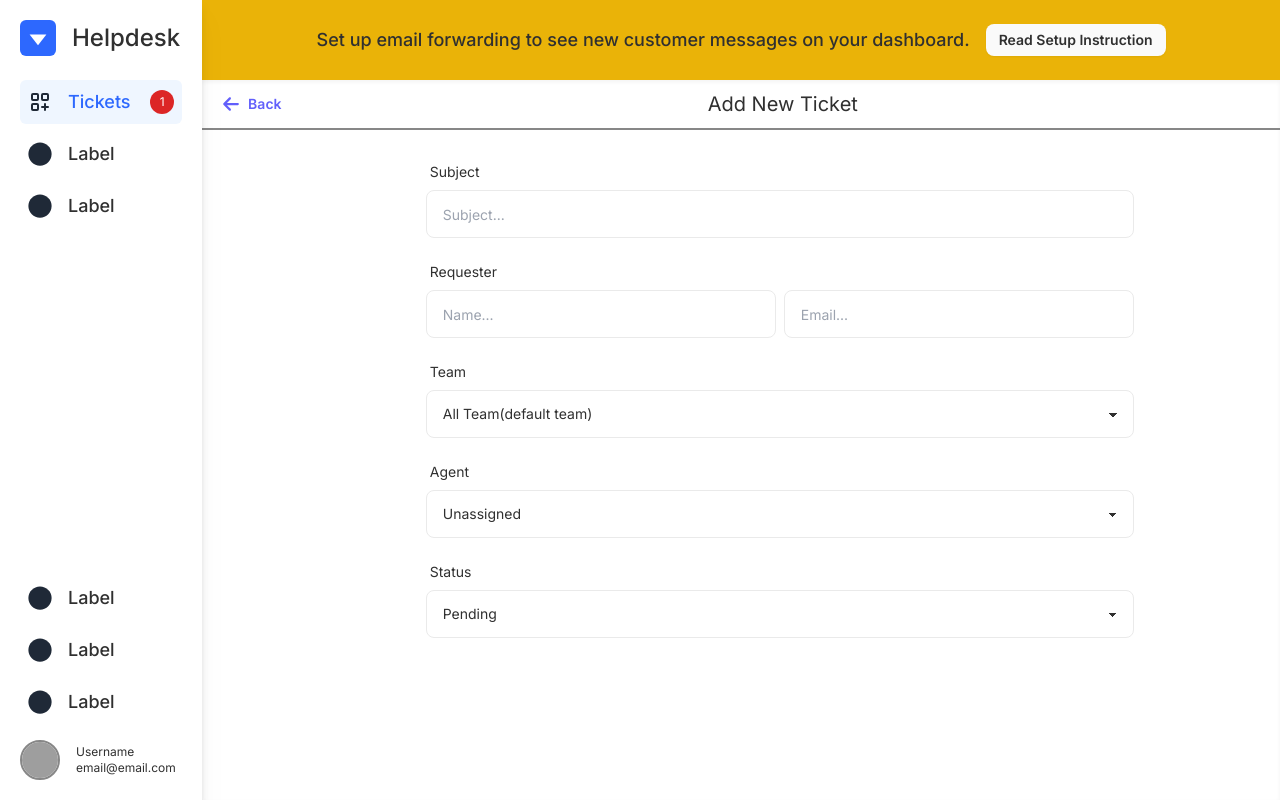
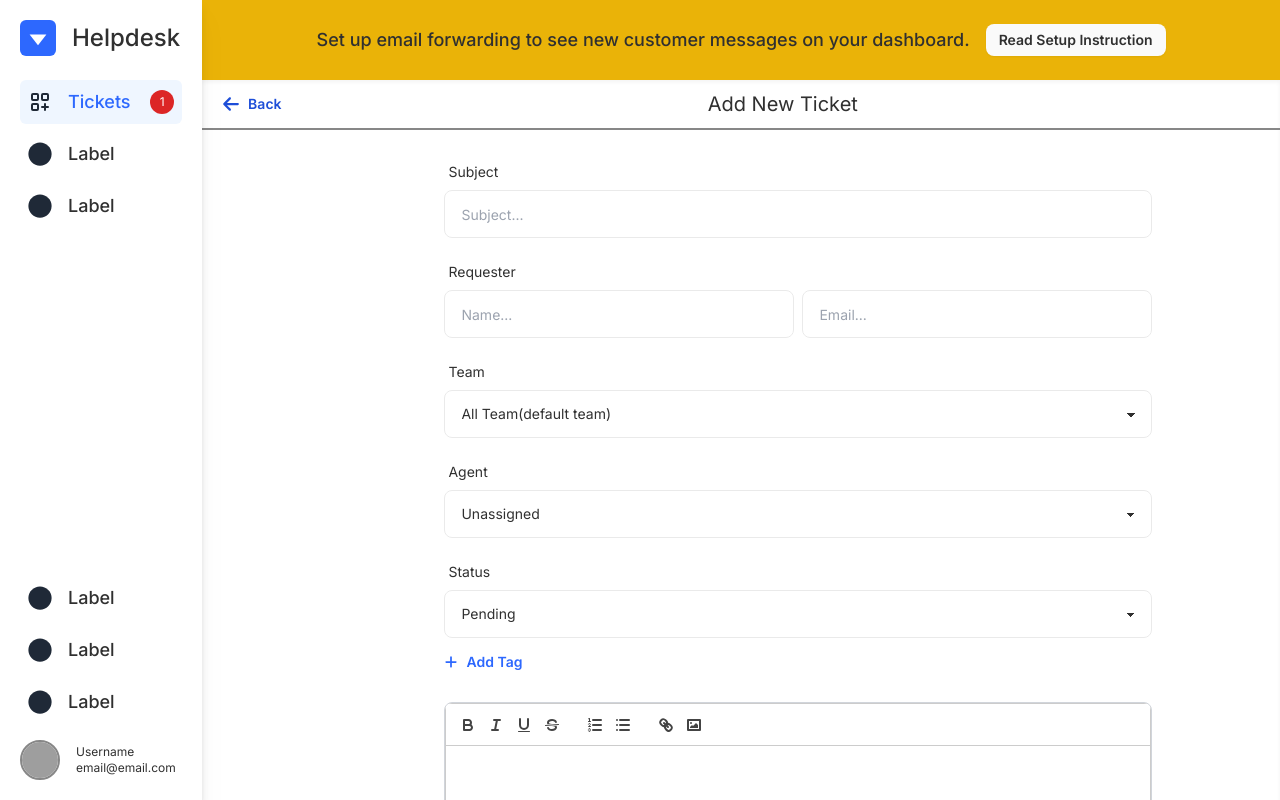
Before and after one commit to putuphillipsteven/help-desk, a Next.js app: page /dashboard/tickets/create in a window 1280 px wide. Built offline with nearby package versions, Linux system fonts and the light colour scheme; grey boxes are pictures that could not be loaded.

Commit message:
fix(create-ticket)
completing create-ticket
adding quill

```diff
--- a/package.json
+++ b/package.json
@@ -15,7 +15,8 @@
     "quill": "^2.0.2",
     "react": "^18",
     "react-dom": "^18",
-    "react-icons": "^5.2.1"
+    "react-icons": "^5.2.1",
+    "react-quill": "^2.0.0"
   },
   "devDependencies": {
     "@types/node": "^20",
--- a/src/app/components/button.tsx
+++ b/src/app/components/button.tsx
@@ -4,13 +4,20 @@
 import Link from 'next/link';
 import { FiPlusCircle } from 'react-icons/fi';
 import { useRouter } from 'next/navigation';
+
 interface CreateButtonProps {
 	label: string;
 	variant: 'filled' | 'outline';
 	href: string;
 }
+
+interface AddButtonProps {
+	label: string;
+	href?: string;
+}
+
 import { FaArrowLeft } from 'react-icons/fa6';
-
+import { FaPlus } from 'react-icons/fa6';
 export function CreateButton({ label, variant, href }: CreateButtonProps) {
 	return (
 		<Link href={href}>
@@ -29,6 +36,15 @@
 	);
 }
 
+export function AddButton({ label }: AddButtonProps) {
+	return (
+		<button className='btn border-none bg-transparent text-blue-dimata shadow-none hover:bg-transparent p-0'>
+			<FaPlus />
+			{label}
+		</button>
+	);
+}
+
 export function BackButton() {
 	const router = useRouter();
 	const handleBack = () => {
@@ -36,7 +52,7 @@
 	};
 	return (
 		<button
-			className='btn btn-sm bg-transparent border-none shadow-none text-purple-dimata hover:bg-transparent'
+			className='btn btn-sm bg-transparent border-none shadow-none text-blue-dimata-2 hover:bg-transparent'
 			onClick={handleBack}
 		>
 			<FaArrowLeft className='text-lg' />
--- /dev/null
+++ b/src/app/components/custom-quill.tsx
@@ -0,0 +1,58 @@
+import React, { Fragment, useState } from 'react';
+import dynamic from 'next/dynamic';
+import 'react-quill/dist/quill.snow.css';
+
+const QuillEditor = dynamic(() => import('react-quill'), { ssr: false });
+
+export default function CustomQuill() {
+	const [content, setContent] = useState('');
+
+	const quillModules = {
+		toolbar: [
+			['bold', 'italic', 'underline', 'strike'],
+			[{ list: 'ordered' }, { list: 'bullet' }],
+			['link', 'image'],
+		],
+	};
+
+	const quillFormats = [
+		'header',
+		'bold',
+		'italic',
+		'underline',
+		'strike',
+		'blockquote',
+		'list',
+		'bullet',
+		'link',
+		'image',
+		'align',
+		'color',
+		'code-block',
+	];
+
+	const handleEditorChange = (newContent: string) => {
+		setContent(newContent);
+	};
+
+	return (
+		<Fragment>
+			<QuillEditor
+				value={content}
+				onChange={handleEditorChange}
+				modules={quillModules}
+				formats={quillFormats}
+				className='overflow-clip'
+				style={{
+					borderRadius: '8px',
+					marginBottom: '10px',
+					width: '708px',
+					height: '240px',
+					outline: 'none',
+					border: '1px solid #D1D5DB',
+					color: 'black',
+				}}
+			/>
+		</Fragment>
+	);
+}
--- a/src/app/dashboard/tickets/layout.tsx
+++ b/src/app/dashboard/tickets/layout.tsx
@@ -12,7 +12,7 @@
 		return isNotMainPage.test(pathname);
 	};
 	return (
-		<div className='flex flex-col w-full h-full overflow-hidden overflow-y-auto'>
+		<div className='flex flex-col w-full h-full overflow-hidden overflow-y-auto no-scrollbar'>
 			<Alert msg='Set up email forwarding to see new customer messages on your dashboard.' />
 			<div className='w-full h-full flex'>
 				{!handlePathname(pathname) && (
--- a/src/app/features/dashboard/tickets/components/create-tickets.tsx
+++ b/src/app/features/dashboard/tickets/components/create-tickets.tsx
@@ -1,16 +1,16 @@
 'use client';
 
-import { BackButton } from '@/app/components/button';
-import React, { useRef, useState } from 'react';
+import { AddButton, BackButton } from '@/app/components/button';
+import CustomQuill from '@/app/components/custom-quill';
 
 export default function CreateTicket() {
 	return (
-		<div className='w-full h-full bg-white shadow-inner centering-flex-col gap-y-4'>
-			<div className='w-full border-b-2 p-2 flex flex-row border-light-gray-dimata3'>
+		<div className='w-full h-fit bg-white shadow-inner centering-flex-col gap-y-4 overflow-y-auto no-scrollbar'>
+			<div className='w-full border-b-2 pt-2 p-2 flex flex-row border-light-gray-dimata3'>
 				<BackButton />
 				<p className='self-center ml-auto mr-auto'>Add New Ticket</p>
 			</div>
-			<div className='w-full p-2 flex flex-row'>
+			<div className='w-[708px] pt-2 pb-10 flex flex-row'>
 				<div className='opacity-0'>
 					<BackButton />
 				</div>
@@ -25,7 +25,6 @@
 							className='input input-bordered text-black-dimata bg-transparent input-md w-full border-[1.5px] border-light-gray-dimata2 focus:ring-0 focus:outline-0'
 						/>
 					</label>
-
 					<label className='form-control w-[708px]'>
 						<div className='label'>
 							<span className='label-text cursor-pointer text-black-dimata'>Requester</span>
@@ -78,7 +77,14 @@
 							<option>Star Wars</option>
 							<option>Harry Potter</option>
 						</select>
+						<div className='place-self-start'>
+							<AddButton label='Add Tag' />
+						</div>
 					</label>
+					<CustomQuill />
+					<button className='btn btn-md place-self-end bg-blue-dimata-2 border-transparent text-white hover:text-black-dimata hover:border-2 hover:border-blue-dimata-2 hover:bg-transparent'>
+						Submit
+					</button>
 				</div>
 			</div>
 		</div>
--- a/src/app/features/dashboard/tickets/components/side-nav.tsx
+++ b/src/app/features/dashboard/tickets/components/side-nav.tsx
@@ -28,7 +28,7 @@
 			<div className='flex flex-col gap-y-4 h-full p-2 border-r-2 border-light-gray-dimata3'>
 				<input
 					type='text'
-					className='input input-sm rounded-lg bg-light-gray-dimata2 text-light-gray-dimata3 placeholder:text-light-gray-dimata3 border-none focus:ring-0 focus:border-none focus:outline-0'
+					className='input input-sm rounded-lg bg-light-gray-dimata2 text-black-dimata placeholder:text-light-gray-dimata3 border-none focus:ring-0 focus:border-none focus:outline-0'
 					placeholder='Search Ticket...'
 				/>
 				<div className='flex flex-col gap-y-4'>{renderedFilters}</div>
--- a/src/app/globals.css
+++ b/src/app/globals.css
@@ -45,3 +45,14 @@
 .section-main-text {
 	@apply text-3xl font-light;
 }
+
+/* Hide scrollbar for Chrome, Safari and Opera */
+.no-scrollbar::-webkit-scrollbar {
+	display: none;
+}
+
+/* Hide scrollbar for IE, Edge and Firefox */
+.no-scrollbar {
+	-ms-overflow-style: none; /* IE and Edge */
+	scrollbar-width: none; /* Firefox */
+}
--- a/src/app/layout.tsx
+++ b/src/app/layout.tsx
@@ -1,6 +1,7 @@
 import type { Metadata } from 'next';
 import { Inter } from 'next/font/google';
 import './globals.css';
+import 'quill/dist/quill.core.css';
 
 const inter = Inter({ subsets: ['latin'] });
 
```
Also changed, not shown: tsconfig.json (+7 -1 lines), 1 other file (tests, documents, lock files or other folders).
